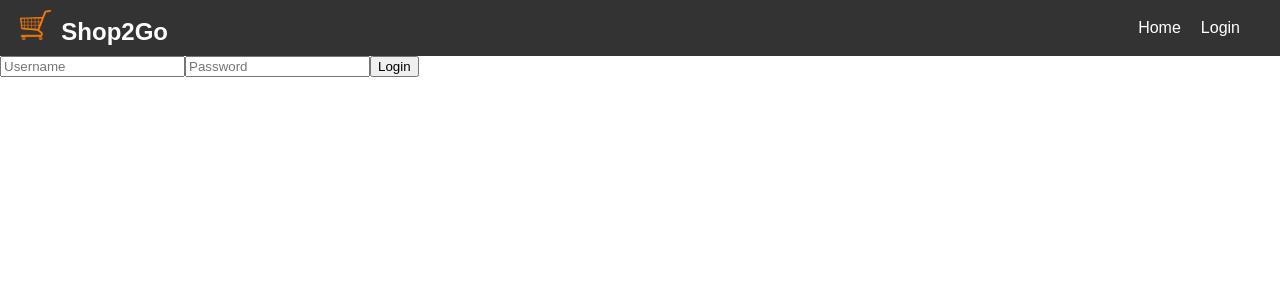
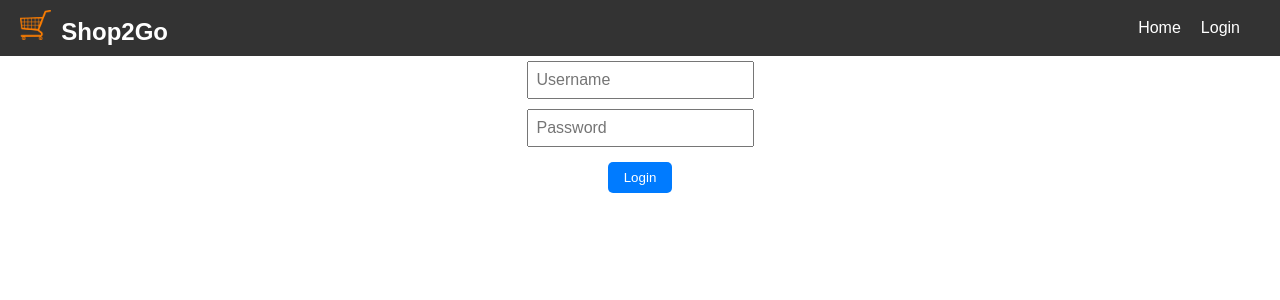
Before and after one commit to ToreyHardie/Capstone, a React (Vite) app in the folder Capstone/: page /login in a window 1280 px wide. Shown: the top 300 px of the page. Built offline with nearby package versions, Linux system fonts and the light colour scheme.

Commit message:
added styling

```diff
--- a/Capstone/src/components/login.jsx
+++ b/Capstone/src/components/login.jsx
@@ -34,9 +34,11 @@ export default function Login({ onLogin, onLogout }) {
       navigate('/login');
     };
 
+
     return (
-      <div>
-        <form onSubmit={handleLogin}>
+      <div className="login-container">
+        <div className="login-page"></div>
+        <form onSubmit={handleLogin} className="login-form">
           <input
             type="text"
             placeholder="Username"
@@ -49,10 +51,10 @@ export default function Login({ onLogin, onLogout }) {
             value={password}
             onChange={(e) => setPassword(e.target.value)}
           />
-          <button type="submit">Login</button>
+          <button className="login-button" type="submit">Login</button>
           <br />
         </form>
         {error && <p>{error}</p>}
       </div>
     );
-}
+  }
--- a/Capstone/src/components/singleproduct.jsx
+++ b/Capstone/src/components/singleproduct.jsx
@@ -28,6 +28,7 @@ export default function SingleProduct({ isLoggedIn, addToCart }) {
             <h2>{product.title}</h2>
             <img src={product.image} alt={product.title} />
             <p>Category: {product.category}</p>
+            <p>Description: {product.description}</p>
             <p>Price: ${product.price}</p>
             {isLoggedIn && (
               <button className="button" onClick={() => addToCart(product)}>
@@ -39,7 +40,9 @@ export default function SingleProduct({ isLoggedIn, addToCart }) {
           <p>Loading...</p>
         )}
         <div>
-          <button onClick={() => navigate('/')}>&larr; Back to Home</button>
+        <button className="button" onClick={() => navigate('/')}>
+            &larr; Back to Home
+          </button>
         </div>
       </div>
     </>
--- a/Capstone/src/index.css
+++ b/Capstone/src/index.css
@@ -1,5 +1,3 @@
-/* styles.css */
-
 body {
     font-family: Arial, sans-serif;
     margin: 0;
@@ -10,6 +8,54 @@ body {
     max-width: 1200px;
     margin: 0 auto;
     padding: 20px;
+
+  }
+
+  .page-container button {
+    padding: 8px 16px;
+    background-color: #007bff;
+    color: white;
+    border: none;
+    border-radius: 5px;
+    cursor: pointer;
+    margin-top: 10px;
+  }
+
+  .page-container button:hover {
+    background-color: #0056b3;
+  }
+
+
+  .login-container {
+    display: flex;
+    flex-direction: column;
+    align-items: center;
+  }
+
+  .login-form {
+    display: flex;
+    flex-direction: column;
+    align-items: center;
+  }
+
+  .login-form input {
+    margin: 5px;
+    padding: 8px;
+    font-size: 16px;
+  }
+
+  .login-button {
+    padding: 8px 16px;
+    background-color: #007bff;
+    color: white;
+    border: none;
+    border-radius: 5px;
+    cursor: pointer;
+    margin-top: 10px;
+  }
+
+  .login-button:hover {
+    background-color: #0056b3;
   }
 
   h1 {
```
